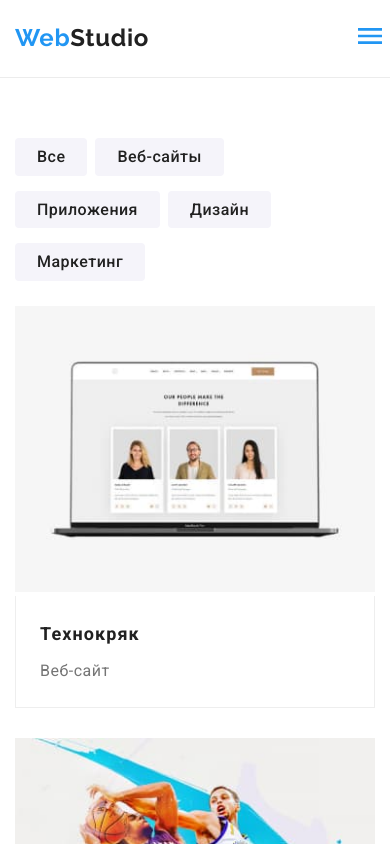
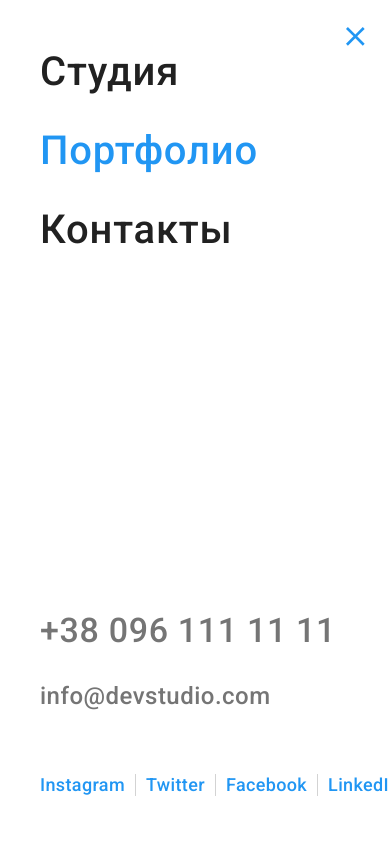
Before and after one commit to AndreyKrykun/goit-markup-hw-08, a plain HTML site: page portfolio.html in a window 390 px wide. Both pictures are taken after a click on the button 370 px from the left and 38 px from the top of the page. Shown: the top 844 px of the page. Drawn offline with nearby package versions, Linux system fonts and the light colour scheme.

Commit message:
HomeWork-08-Last

```diff
--- a/portfolio.html
+++ b/portfolio.html
@@ -24,7 +24,7 @@
   <body>
 
     <header class="header">
-      <div class="container main-nav">
+      <div class="container">
       <nav class="main-nav">
           <a href="https://webstudio.com" class="header__logo">
               <span>Web</span>Studio
@@ -43,8 +43,8 @@
             <div class="container">
                 <div class="mob-menu-top">
                 <ul class="site-nav list">
-                    <li class="site-nav__item"><a href="" class="site-nav__link current">Cтудия</a></li>
-                    <li class="site-nav__item"><a href="./portfolio.html" class="site-nav__link">Портфолио</a></li>
+                    <li class="site-nav__item"><a href="./index.html" class="site-nav__link">Cтудия</a></li>
+                    <li class="site-nav__item"><a href="" class="site-nav__link current">Портфолио</a></li>
                     <li class="site-nav__item"><a href="" class="site-nav__link">Контакты</a></li>
                 </ul>
                 </div>
@@ -369,5 +369,6 @@
             </div>
         </div>
     </footer>
+    <script src="./js/mobile-menu.js"></script>
   </body>
 </html>
--- a/sass/components/_buttons.scss
+++ b/sass/components/_buttons.scss
@@ -135,14 +135,13 @@
 
 .menu-button {
   display: block;
-  position: absolute;
   right: 0;
   padding: 0;
   border: none;
   background-color: transparent;
   cursor: pointer;
   transition: fill 250ms cubic-bezier(0.4, 0, 0.2, 1);
-  z-index: 1;
+  z-index: 2;
 
   &:hover,
   &:focus {
@@ -173,16 +172,20 @@
 .menu-container {
   display: none;
   transition: transform 300ms;
+  z-index: 1;
 
 
   .container {
     height: 100%;
     width: 100%;
     display: flex;
-    flex-direction: column;
     justify-content: space-between;
     padding-left: 0;
     padding-right: 0;
+
+    @media screen and (max-width:767px) {
+      flex-direction: column;
+    }
   }
 
   .mob-menu-bottom {
```
Also changed, not shown: index.html (+1 -1 lines), css/main.css, css/main.min.css, 2 other files.
